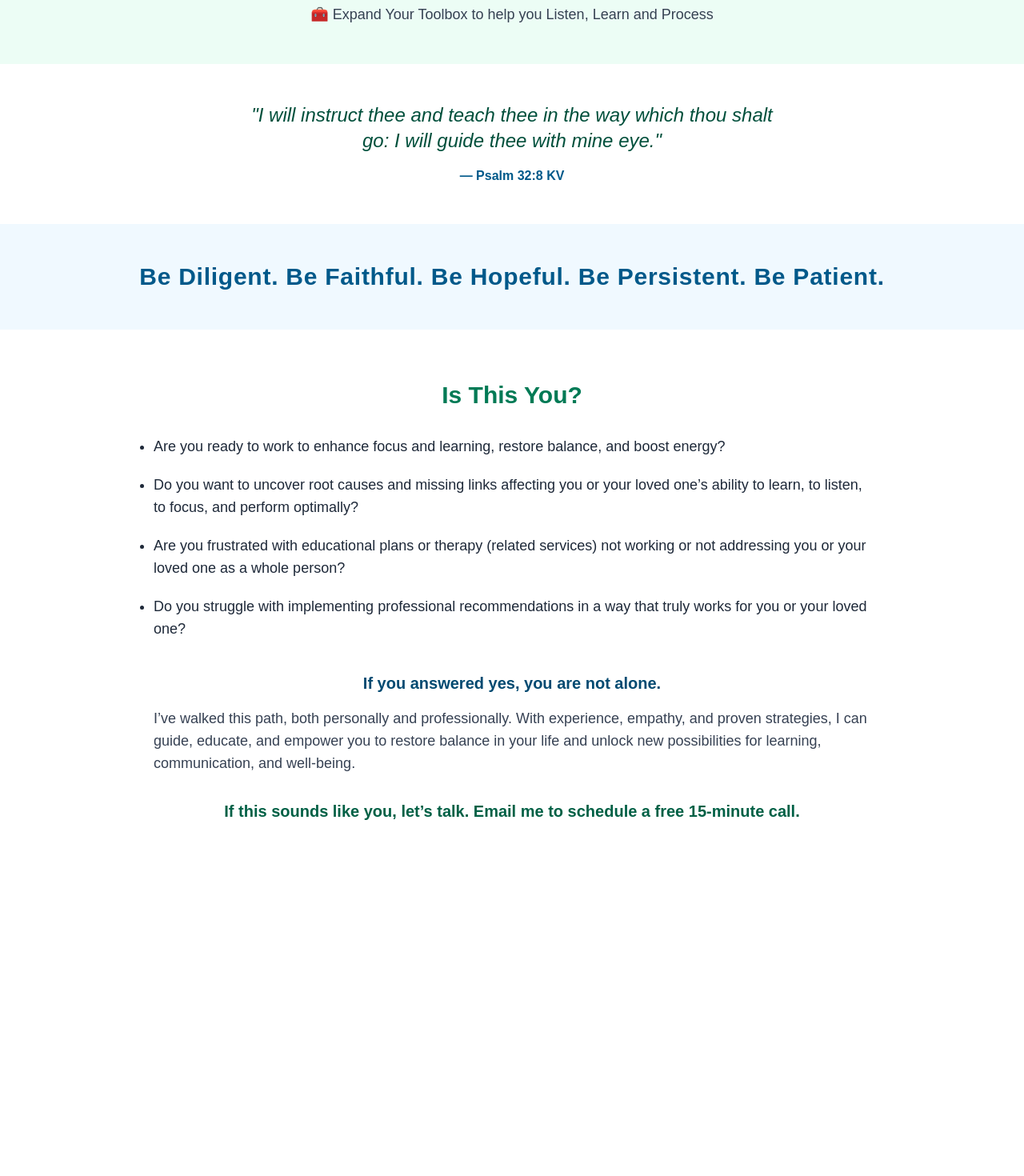
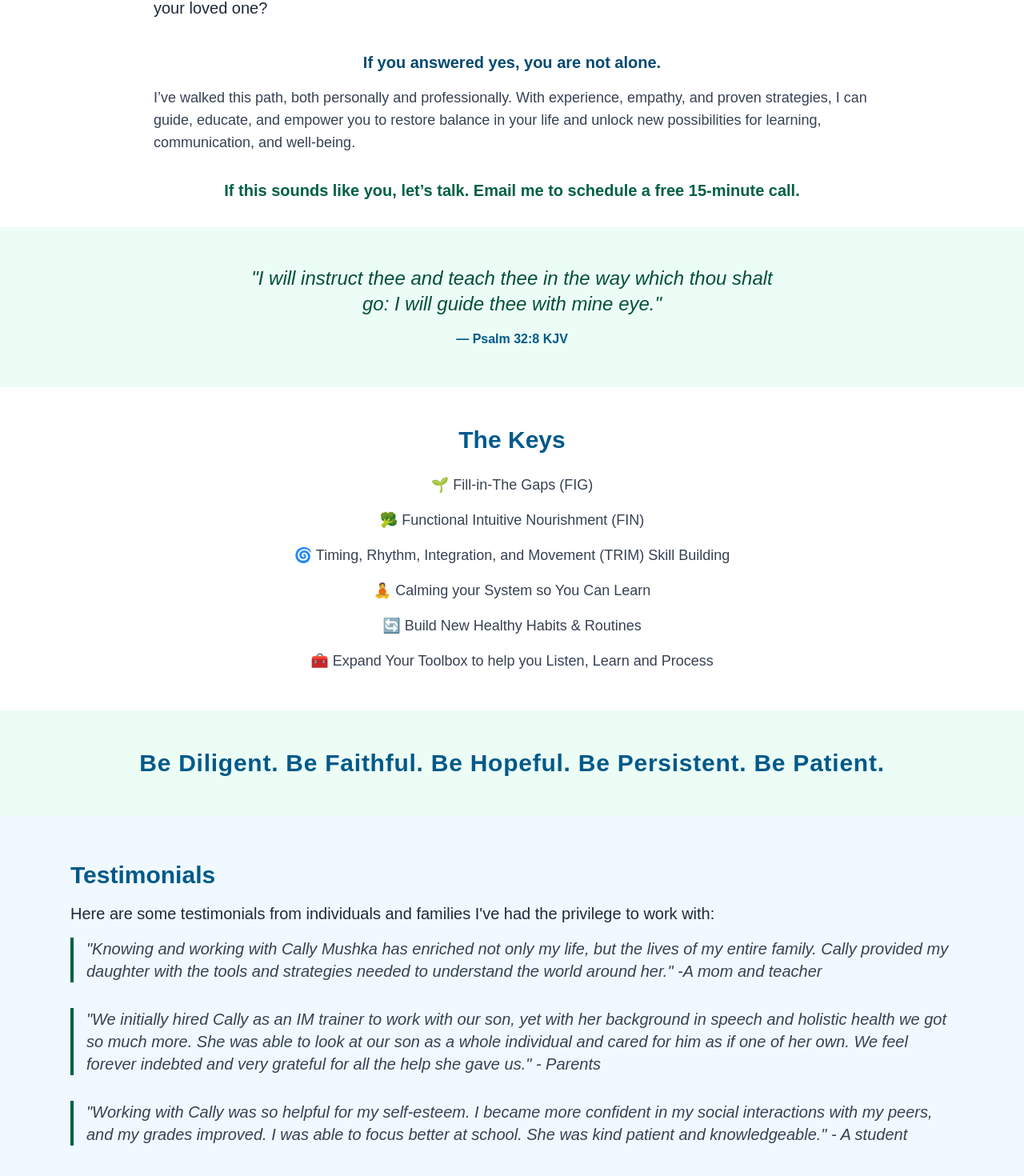
Before and after one commit to mtsahas/go-balance-app, a React (Vite) app: page / in a window 1280 px wide. Shown: the part 1056-2526 px from the top of the page at 80% size. Before the commit the page ends 2160 px from the top, so only its background shows below. Built offline with nearby package versions, Linux system fonts and the light colour scheme.

Commit message:
feedback version 3

```diff
--- a/src/App.jsx
+++ b/src/App.jsx
@@ -27,6 +27,7 @@ function App() {
             <Route path="/resources" element={<Resources />} />
             <Route path="/specialprograms" element={<SpecialPrograms />} />
           </Routes>
+          {/* <Navbar /> */}
         </div>
       </Router>
     </>
--- a/src/components/About.jsx
+++ b/src/components/About.jsx
@@ -12,38 +12,32 @@ export function About() {
           alt="Headshot"
         />
 
-        <p className="text-lg text-sky-800 font-bold pb-2">
+        <p className="text-xl text-sky-800 font-bold pb-2">
           Evaluator. Educator. Coach. Mom.
         </p>
 
-        <p className="text-lg mb-4">
-          I help individuals build strong foundations for learning,
-          communication, and well-being by integrating specialized programs that
-          support brain function, processing, and self-regulation. Whether at
-          home, in school, or professional settings, I am here to guide and
-          empower you toward meaningful, lasting progress.
+        <p className="text-xl mb-4">
+          Hi, I'm Cally Mushka. If your child struggles with learning, focus, or
+          communication—and you're not sure what to do next—you're not alone.
+          I'm here to help you find the answers that others have missed.
         </p>
 
-        <p className="text-lg text-sky-800  font-bold pb-2">
-          My Approach: Go Balance Health – FIG & FIN
-        </p>
-        <p className="text-lg mb-4">
-          With a focus on the whole person, I incorporate evidence-based
-          programs to enhance cognitive skills, executive functions, auditory
-          and language processing. We work together to{" "}
-          <b>Fill-in-the-Gaps (FIG) </b>
-          and utilize <b>Functional Intuitive Nourishment (FIN)</b> to build
-          daily functioning and <b>“balance your health”.</b> I utilize{" "}
-          <b>The Alert Program</b> to support self-regulation, The
-          <b> Interactive Metronome Program</b> to improve timing and
-          coordination, <b>The Listening Program (TLP)</b> to strengthen
-          auditory processing and attention, and{" "}
-          <b>Lindamood-Bell's Visualizing and Verbalizing Program</b> to enhance
-          language comprehension and thinking skills. I help children and adults
-          overcome challenges in learning, communication, and daily life.
+        <p className="text-xl mb-4">
+          My method is simple: We build the foundation first. We look at the
+          brain, the body, and the daily patterns—and we strengthen what’s
+          missing. Then the rest—focus, learning, communication—can finally
+          grow. I call this the FIG & FIN Method: Fill in the Gaps + Fuel with
+          Functional Intuitive Nourishment. It’s not therapy that sits on the
+          surface—it’s transformation from the inside out.
         </p>
 
-        <p className="text-lg text-sky-800 font-bold pb-2">
+        <p className="text-xl mb-4 text-green-800 font-bold">
+          Ready to stop guessing and start seeing real progress? Contact me at
+          gobalancehealth@gmail.com to book a free 15-minute call — let’s talk
+          about what’s possible for you or your child.
+        </p>
+
+        {/* <p className="text-lg text-sky-800 font-bold pb-2">
           Why I Do What I Do
         </p>
         <p className="text-lg mb-4">
@@ -81,9 +75,9 @@ export function About() {
         </p>
 
         <p className="text-lg text-sky-800 font-bold pb-2">
-          If you want to book a free discovery appointment, contact me at
+          If you are ready to schedule a discovery session, contact me at
           gobalancehealth@gmail.com.
-        </p>
+        </p> */}
       </div>
     </div>
   );
--- a/src/components/Home.jsx
+++ b/src/components/Home.jsx
@@ -1,5 +1,6 @@
 import React from "react";
 import { IsThisYou } from "./subcomponents/IsThisYou";
+import { Testimonials } from "./Testimonials";
 
 export function Home() {
   return (
@@ -42,62 +43,26 @@ export function Home() {
             </div>
           </div>
         </section>
-
-        {/* How Section */}
-        <section className="bg-emerald-50 py-12 px-6 text-center">
-          <h2 className="text-3xl font-semibold text-sky-800 mb-6">How?</h2>
-          <ul className="max-w-3xl mx-auto space-y-4 text-lg text-gray-700 font-medium">
-            <li>🌱 Fill-in-The Gaps (FIG)</li>
-            <li>🥦 Functional Intuitive Nourishment (FIN)</li>
-            <li>
-              🌀 Timing, Rhythm, Integration, and Movement (TRIM) Skill Building
-            </li>
-            <li>🧘 Calming your System so You Can Learn</li>
-            <li>🔄 Build New Healthy Habits & Routines</li>
-            <li>
-              🧰 Expand Your Toolbox to help you Listen, Learn and Process
-            </li>
-          </ul>
-        </section>
-
-        {/* Scripture Quote */}
-        <section className="bg-white text-center py-12 px-4">
-          <blockquote className="italic text-2xl text-emerald-900 max-w-2xl mx-auto">
-            "I will instruct thee and teach thee in the way which thou shalt go:
-            I will guide thee with mine eye."
-          </blockquote>
-          <p className="mt-4 font-semibold text-sky-800">— Psalm 32:8 KV</p>
-        </section>
-
-        {/* CTA Section */}
-        {/* Encouragement Mantra Section */}
-        <section className="bg-sky-50 py-12 px-6 text-center">
-          <h2 className="text-2xl sm:text-3xl font-semibold text-sky-800 tracking-wide">
-            Be Diligent. Be Faithful. Be Hopeful. Be Persistent. Be Patient.
-          </h2>
-        </section>
-
         {/* "Is This You?" Section */}
-        <section className="bg-white py-16 px-6">
+        <section className="bg-white py-5 px-6">
           <div className="max-w-4xl mx-auto text-gray-800">
-            <h2 className="text-3xl font-bold text-emerald-700 text-center mb-8">
+            <h2 className="text-4xl font-bold text-emerald-700 text-center mb-8">
               Is This You?
             </h2>
-
-            <ul className="space-y-5 text-lg list-disc">
+            <ul className="space-y-5 text-xl list-disc">
               <li>
                 Are you ready to work to enhance focus and learning, restore
                 balance, and boost energy?
               </li>
               <li>
                 Do you want to uncover root causes and missing links affecting
-                you or your loved one’s ability to learn, to listen, to focus,
-                and perform optimally?
+                you or your loved one’s ability to learn, listen, focus, and
+                perform optimally?
               </li>
               <li>
-                Are you frustrated with educational plans or therapy (related
-                services) not working or not addressing you or your loved one as
-                a whole person?
+                Are you frustrated with educational plans or interventions not
+                working or not addressing you or your loved one as a whole
+                person?
               </li>
               <li>
                 Do you struggle with implementing professional recommendations
@@ -129,6 +94,38 @@ export function Home() {
             </div>
           </div>
         </section>
+        {/* Scripture Quote */}
+        <section className="bg-emerald-50 text-center py-12 px-4">
+          <blockquote className="italic text-2xl text-emerald-900 max-w-2xl mx-auto">
+            "I will instruct thee and teach thee in the way which thou shalt go:
+            I will guide thee with mine eye."
+          </blockquote>
+          <p className="mt-4 font-semibold text-sky-800">— Psalm 32:8 KJV</p>
+        </section>
+        {/* How Section */}
+        <section className=" py-12 px-6 text-center">
+          <h2 className="text-3xl font-semibold text-sky-800 mb-6">The Keys</h2>
+          <ul className="max-w-3xl mx-auto space-y-4 text-lg text-gray-700 font-medium">
+            <li>🌱 Fill-in-The Gaps (FIG)</li>
+            <li>🥦 Functional Intuitive Nourishment (FIN)</li>
+            <li>
+              🌀 Timing, Rhythm, Integration, and Movement (TRIM) Skill Building
+            </li>
+            <li>🧘 Calming your System so You Can Learn</li>
+            <li>🔄 Build New Healthy Habits & Routines</li>
+            <li>
+              🧰 Expand Your Toolbox to help you Listen, Learn and Process
+            </li>
+          </ul>
+        </section>
+        {/* CTA Section */}
+        {/* Encouragement Mantra Section */}
+        <section className="bg-emerald-50 py-12 px-6 text-center">
+          <h2 className="text-2xl sm:text-3xl font-semibold text-sky-800 tracking-wide">
+            Be Diligent. Be Faithful. Be Hopeful. Be Persistent. Be Patient.
+          </h2>
+        </section>
+        <Testimonials />
       </div>
     </>
   );
--- a/src/components/Navbar.jsx
+++ b/src/components/Navbar.jsx
@@ -41,7 +41,7 @@ export function Navbar() {
             About
           </NavLink>
         </li>
-        <li>
+        {/* <li>
           <NavLink
             to="/testimonials"
             onClick={() => setIsOpen(false)}
@@ -50,7 +50,7 @@ export function Navbar() {
             }>
             Testimonials
           </NavLink>
-        </li>
+        </li> */}
         <li>
           <NavLink
             to="/services"
@@ -105,7 +105,7 @@ export function Navbar() {
             onClick={() => setIsOpen(false)}
             buttonLabel="Resources"
             items={[
-              { title: "Recommended Books", url: "resources#books" },
+              { title: "Books", url: "resources#books" },
               {
                 title: "Informational Websites",
                 url: "resources#websites",
--- a/src/components/Resources.jsx
+++ b/src/components/Resources.jsx
@@ -81,7 +81,7 @@ export function Resources() {
       links: [
         {
           title: "American Speech Language Hearing Association",
-          url: "https://www.asha.org/public/early-identification-of-speech-language-and-hearing-disorders/?srsltid=AfmBOope6l_p49QrwVFDLad1Q72_T4abgQTdfDF7BKYN3q9grfeZrzJ_",
+          url: "https://www.asha.org/public/",
         },
         {
           title: "National Coalition for Auditory Processing Disorders",
@@ -129,8 +129,7 @@ export function Resources() {
           url: "https://mychildwillthrive.com",
         },
         {
-          title:
-            "Dr. Nicole Beurkens: Special Education Teacher, Nutritionist, Psychologist",
+          title: "Dr. Nicole Beurkens: Nutritionist & Psychologist",
           url: "https://www.drbeurkens.com/a-holistic-approach-to-improving-adhd-symptoms-in-children-and-teens/",
         },
         {
@@ -213,7 +212,7 @@ export function Resources() {
         <h1
           className="p-3 text-3xl text-sky-800 font-bold text-center"
           id="books">
-          Recommended Books
+          Books You May Find of Interest
         </h1>
         <div className="flex flex-row flex-wrap gap-1 sm:gap-8 text-center justify-center">
           {books.map((book, index) => (
--- a/src/components/Services.jsx
+++ b/src/components/Services.jsx
@@ -17,43 +17,48 @@ export function Services() {
           succeed in all areas of their lives—academically, socially, and
           personally.
         </p>
+        <div className="flex gap-7">
+          <div className=" w-full sm:w-1/2 text-left">
             <h2 className="text-2xl text-sky-800 font-semibold mt-6 mb-4">
               Health & Education Discovery Sessions
             </h2>
-        <p className="text-lg mb-6">
+            <p className="text-lg mb-6 h-38">
               Start your journey with a Discovery Session, where we assess
               strengths, challenges, and goals. These sessions help identify key
-          areas of need and craft a tailored plan for success. Whether seeking
-          support for executive functioning, speech-language concerns, or
-          learning differences, this first step provides clarity and direction.
+              areas of need and craft a tailored plan for success. Whether
+              seeking support for executive functioning, speech-language
+              concerns, or learning differences, this first step provides
+              clarity and direction.
             </p>
             <img
-          className="w-full h-64 object-cover mb-6"
+              className="w-full h-50 object-cover mb-6 rounded-md"
               src="/discovery-center.jpg"
               alt="Discovery Session"
             />
-        <ul className="list-disc list-inside text-lg mb-6 text-left">
+            <ul className="list-disc list-inside text-lg mb-6">
               <li>
-            Identify underlying difficulties in processing, organization, and
-            communication
+                Identify underlying difficulties in processing, organization,
+                and communication
               </li>
               <li>Gain insights into strategies for success</li>
               <li>Personalized roadmap for growth</li>
             </ul>
-
-        <h2 className="text-2xl text-sky-800 font-semibold mt-6 mb-4">
+          </div>
+          <div className="w-full md:w-1/2 text-left">
+            <h2 className="text-2xl text-sky-800 font-semibold mt-6 mb-4 text-center">
               Comprehensive Speech-Language Evaluations
             </h2>
-        <p className="text-lg mb-6">
-          Our expert-led <b>Speech-Language Evaluations</b> assess communication
-          skills, cognitive-linguistic abilities, and processing challenges that
-          may impact learning, social interactions, and daily life. Getting an
-          early and accurate diagnosis is super important! It’s the first step
-          to opening the door to effective treatment and helping you feel your
-          best—hidden potential.
+            <p className="text-lg mb-6 h-38">
+              Our expert-led <b>Speech-Language Evaluations</b> assess
+              communication skills, cognitive-linguistic abilities, and
+              processing challenges that may impact learning, social
+              interactions, and daily life. Getting an early and accurate
+              diagnosis is super important! It’s the first step to opening the
+              door to effective treatment and helping you feel your best—hidden
+              potential.
             </p>
             <img
-          className="w-full h-64 object-cover mb-6"
+              className="w-full h-50 object-cover mb-6 rounded-md"
               src="/evaluation.jpg"
               alt="Speech Evaluation"
             />
@@ -66,7 +71,8 @@ export function Services() {
                 Develop individualized treatment plans for lasting improvement
               </li>
             </ul>
-
+          </div>
+        </div>
         <h2 className="text-2xl text-sky-800 font-semibold mt-6 mb-4">
           Holistic Health & Education 12-Week Coaching Program
         </h2>
--- a/src/components/SpecialPrograms.jsx
+++ b/src/components/SpecialPrograms.jsx
@@ -27,7 +27,7 @@ export function SpecialPrograms() {
           </ul>
           <p className="mt-4 text-blue-800 hover:underline">
             <a href="https://alertprogram.com" target="_blank">
-              Click here to learn more.
+              https://alertprogram.com
             </a>
           </p>
         </div>
@@ -56,7 +56,7 @@ export function SpecialPrograms() {
           </ul>
           <p className="mt-4 text-blue-800 hover:underline">
             <a href="https://www.interactivemetronome.com" target="_blank">
-              Click here to learn more.
+              https://www.interactivemetronome.com
             </a>
           </p>
         </div>
@@ -84,7 +84,7 @@ export function SpecialPrograms() {
           </ul>
           <p className="mt-4 text-blue-800 hover:underline">
             <a href="https://advancedbrain.com/about-tlp/" target="_blank">
-              Click here to learn more.
+              https://advancedbrain.com/about-tlp/
             </a>
           </p>
         </div>
@@ -101,9 +101,7 @@ export function SpecialPrograms() {
         {programs.map((program, index) => (
           <div
             key={index}
-            className={`bg-white shadow-md rounded-lg p-4 text-center cursor-pointer hover:bg-emerald-50 transition ${
-              activeProgram === index ? " h-fit" : "h-70"
-            }`}
+            className={`bg-white shadow-md rounded-lg p-4 text-center cursor-pointer hover:bg-emerald-50 transition `}
             onClick={() =>
               setActiveProgram(index === activeProgram ? null : index)
             }>
@@ -115,11 +113,9 @@ export function SpecialPrograms() {
             <h2 className="text-xl font-semibold text-sky-800">
               {program.title}
             </h2>
-            {activeProgram === index && (
-              <div className="mt-4 text-left text-gray-700">
-                {program.description}
-              </div>
-            )}
+            <div className="mt-4 text-left text-gray-700">
+              {program.description}
+            </div>
           </div>
         ))}
       </div>
--- a/src/components/Testimonials.jsx
+++ b/src/components/Testimonials.jsx
@@ -1,7 +1,7 @@
 import React from "react";
 export function Testimonials() {
   return (
-    <div className="justify-center p-8">
+    <div className="justify-center p-8 bg-sky-50">
       <div className="w-full justify-center p-6 max-w-6xl mx-auto">
         <h1 className="text-3xl font-bold text-sky-800 mb-4">Testimonials</h1>
 
@@ -26,10 +26,10 @@ export function Testimonials() {
         </blockquote>
 
         <blockquote className="border-l-4 border-emerald-800 pl-4 italic text-gray-700 mb-8 text-xl">
-          "Working with Cally was so helpful for my self-esteem. 1became more
+          "Working with Cally was so helpful for my self-esteem. I became more
           confident in my social interactions with my peers, and my grades
-          improved. was able to focus better at school. She was kind patient and
-          knowledgeable." - A student
+          improved. I was able to focus better at school. She was kind patient
+          and knowledgeable." - A student
         </blockquote>
       </div>
     </div>
```
Lines whose indentation alone changed are shown as unchanged.
